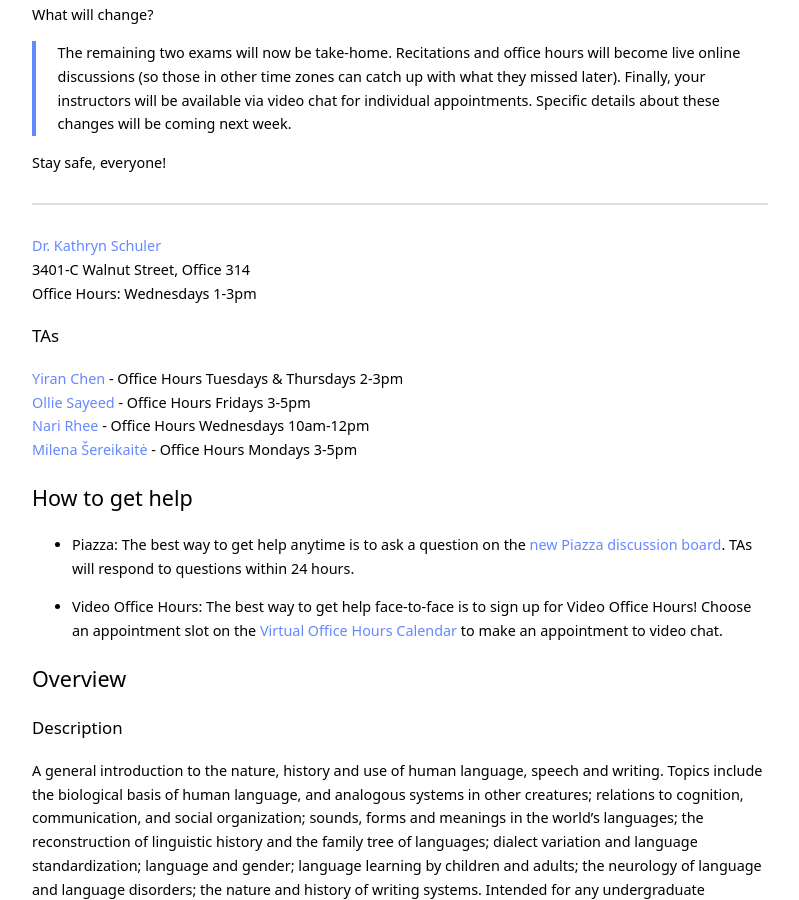
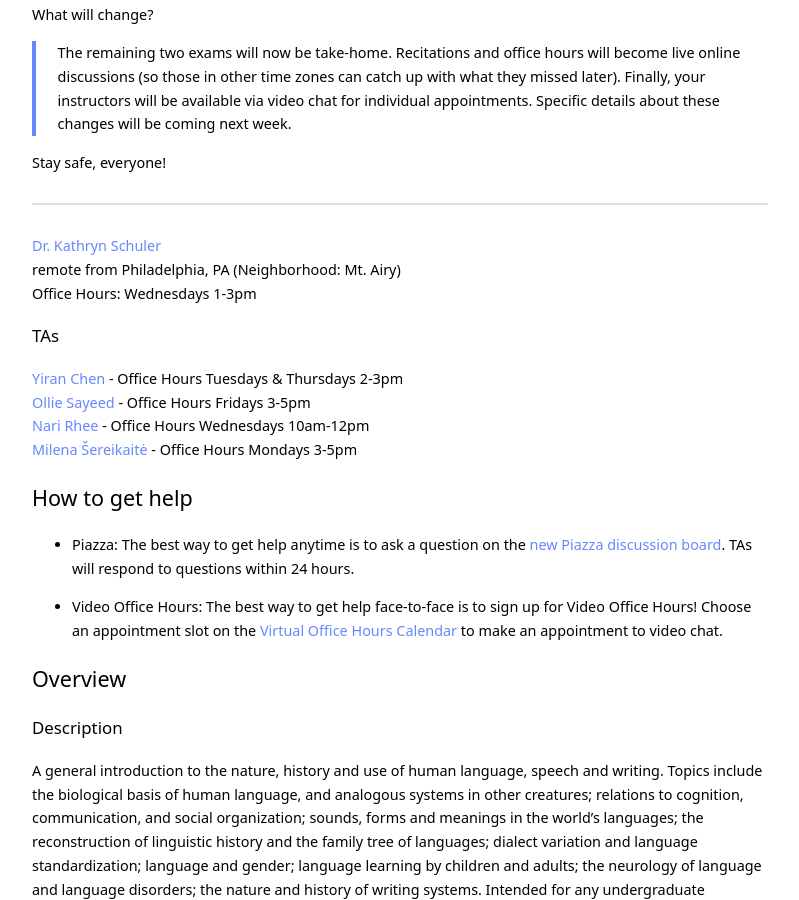
Before and after one commit to kschuler/ling001, a Jekyll site: the page built from index.md, in a window 1280 px wide and 900 px high, scrolled down 483 px. Shown: the whole window, without its empty margins (240-1039 px from the left). Built offline with Jekyll 4.4.1, drawn with Linux system fonts in a browser that asks for light colours.

Commit message:
Update index.md

```diff
--- a/index.md
+++ b/index.md
@@ -19,7 +19,7 @@ After the extended Spring Break, Ling001 will be moving fully online.
 <hr>
 
 [Dr. Kathryn Schuler](mailto:kschuler@sas.upenn.edu)
-3401-C Walnut Street, Office 314<br>
+remote from Philadelphia, PA (Neighborhood: Mt. Airy)<br>
 Office Hours: Wednesdays 1-3pm
 
 ### TAs
```
